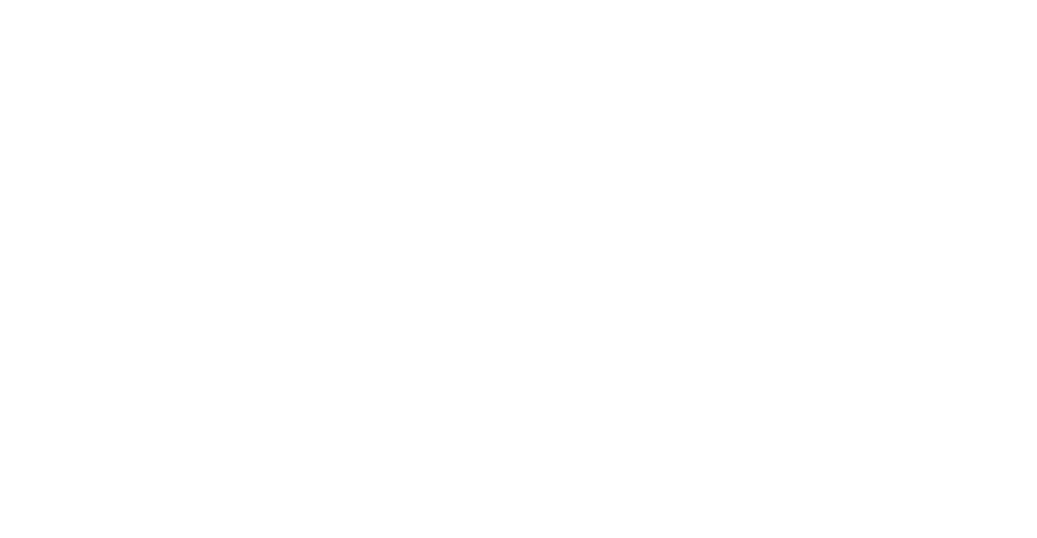
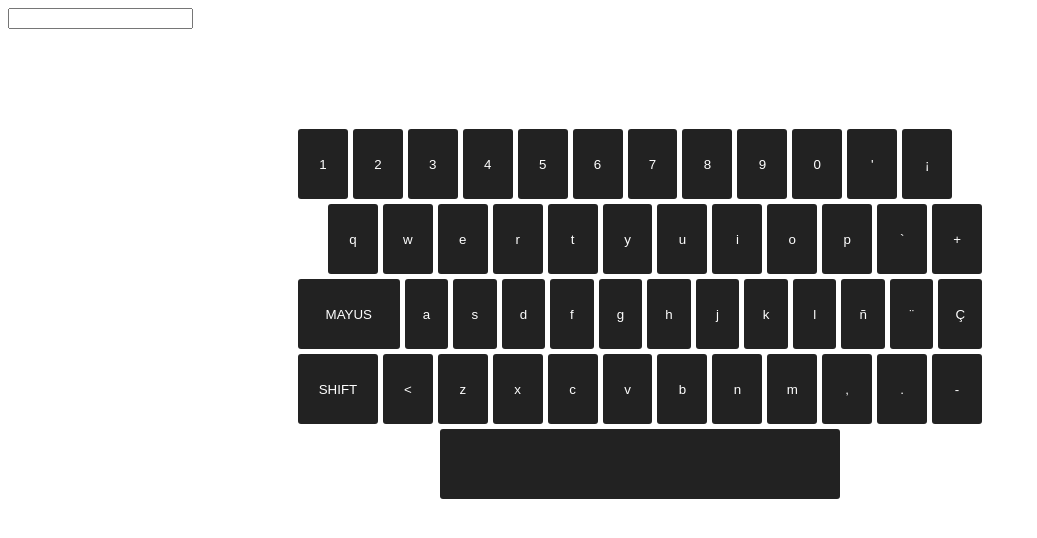
Before and after one commit to mjarancibiasuazo/teclado-digital-js, a plain HTML site: page index.html in a window 1280 px wide. Shown: the whole page, without its empty margins (0-1037 px from the left). Drawn offline with Linux system fonts and the light colour scheme.

Commit message:
segundo commit

```diff
--- a/index.html
+++ b/index.html
@@ -4,13 +4,15 @@
     <meta charset="UTF-8">
     <meta http-equiv="X-UA-Compatible" content="IE=edge">
     <meta name="viewport" content="width=device-width, initial-scale=1.0">
+    <link rel="stylesheet" href="main.css">
+</head>
     <title>Teclado Virtual</title>
 </head>
 <body>
     <div id="app">
-        <div type="text" class="input"></div>
+        <input type="text" class="input"></input>
         <div id="keyboard-container"></div><!--se dibuja con js-->
     </div>
-
+    <script src="main.js"></script>
 </body>
 </html>
--- a/main.css
+++ b/main.css
@@ -1 +1,72 @@
 /*styles*/
+
+body{
+    font-family: Arial, Helvetica, sans-serif;
+}
+
+/*Centra el contenedor principal*/
+#keyboard-container {
+    display: flex;
+    flex-wrap: wrap;
+    width: 684px;
+    gap: 5px;
+    margin: 100px auto;
+}
+
+/*Se ordena el teclado*/
+.layer {
+    display: flex;
+    gap: 5px;
+    justify-content: center;
+    width: 100%;
+}
+
+.key {
+    background-color: #222;
+    color: white;
+    border: none;
+    border-radius: 3px;
+    display: flex;
+    align-items: center;
+    justify-content: center;
+    cursor: pointer;
+}
+
+.key-normal {
+    width: 50px;
+    height: 70px;
+}
+
+.key-mayus {
+    width: 120px;
+    height: 70px;
+}
+
+.key-shift {
+    width: 80px;
+    height: 70px;
+}
+
+.key-space {
+    width: 400px;
+    height: 70px;
+}
+
+.key:hover {
+    background-color: #555;
+}
+
+.key-empty{
+    width: 25px;
+    height: 70px;
+    background-color: transparent;
+    color: white;
+    border-radius: 3px;
+    display: flex;
+    align-items: center;
+    justify-content: center;
+}
+
+.activated {
+    outline: greenyellow solid 2px;
+}
--- a/main.js
+++ b/main.js
@@ -1,5 +1,5 @@
 
-//DECLARAMOS LETRAS
+//DECLARAMOS LETRAS (ARREGLO TRIDIMENCIONAL)
 const keys = [
     [
         ["1", "!"],//primera fila
@@ -58,30 +58,29 @@ const keys = [
         [".", ":"],
         ["-", "_"],
     ],
-    [
-        ["SPACE", "SPACE"], //última fila
-    ],
-
+    [["SPACE", "SPACE"]],//última fila
 ];
 
 let mayus = false;//queda activado
 let shift = false;//solo funciona una vez
-
+let current = null;//referencia al input
 renderKeyboard();
 
+//Función que imprime teclado
 function renderKeyboard(){
     //Hacemos referencia al elemento HTML #keyboard (contenedor)
     const keyboardContainer = document.querySelector('#keyboard-container');
     let empty =  `<div class="key-empty"></div>`;//espacios del teclado, no alineado
 
     //map anidados
+    //recorrido por cada fila
     const layers = keys.map((layer) => {
         return layer.map(key => {
             if(key[0] === 'SHIFT'){
-                return `<button class="key key-shift">${key[0]}</button>`;
+                return `<button class="key key-shift ${shift ? 'activated' : ''}">${key[0]}</button>`;
             }
             if(key[0] === "MAYUS"){
-                return `<button class="key key-mayus">${key[0]}</button> `;
+                return `<button class="key key-mayus ${mayus ? 'activated' : ''}">${key[0]}</button> `;
             }
             if(key[0] === "SPACE"){
                 return `<button class="key key-space"></button> `;
@@ -107,9 +106,11 @@ function renderKeyboard(){
     });
 
     //Ordena teclas
-    layers[0].push(empty);
-    layers[1].unshift(empty);
+    //mega arreglo
+    layers[0].push(empty);//agrega un elemento al último
+    layers[1].unshift(empty);//Agrega espacio vacio al inicio
 
+    //htmlLayers es un arreglo de un solo nivel
     const htmlLayers = layers.map((layer) => {
         return layer.join("");
     });
@@ -119,4 +120,36 @@ function renderKeyboard(){
     htmlLayers.forEach((layer) => {
         keyboardContainer.innerHTML += `<div class="layer">${layer}</div>`;
     });
+
+    //vamos a elegir todos lo botones que sean key
+    document.querySelectorAll(".key").forEach((key) => {
+        key.addEventListener("click", (e) => {
+            if(current){ //si hay un input
+                if(key.textContent === 'SHIFT'){
+                    shift = !shift;
+
+                }else if(key.textContent === 'MAYUS'){
+                    mayus = !mayus;
+
+                }else if(key.textContent === ''){
+                    current.value += " ";
+                }else{
+                    current.value += key.textContent.trim();
+                    if(shift){
+                        shift = false;
+
+                }
+            }
+
+            renderKeyboard();
+            current.focus();
+        }
+        });
+    });
 }
+
+document.querySelectorAll("input").forEach((input) => {
+    input.addEventListener("focusin", (e) => { //se activa cuando el input esta seleccionado
+        current = e.target;
+    });
+});
```
